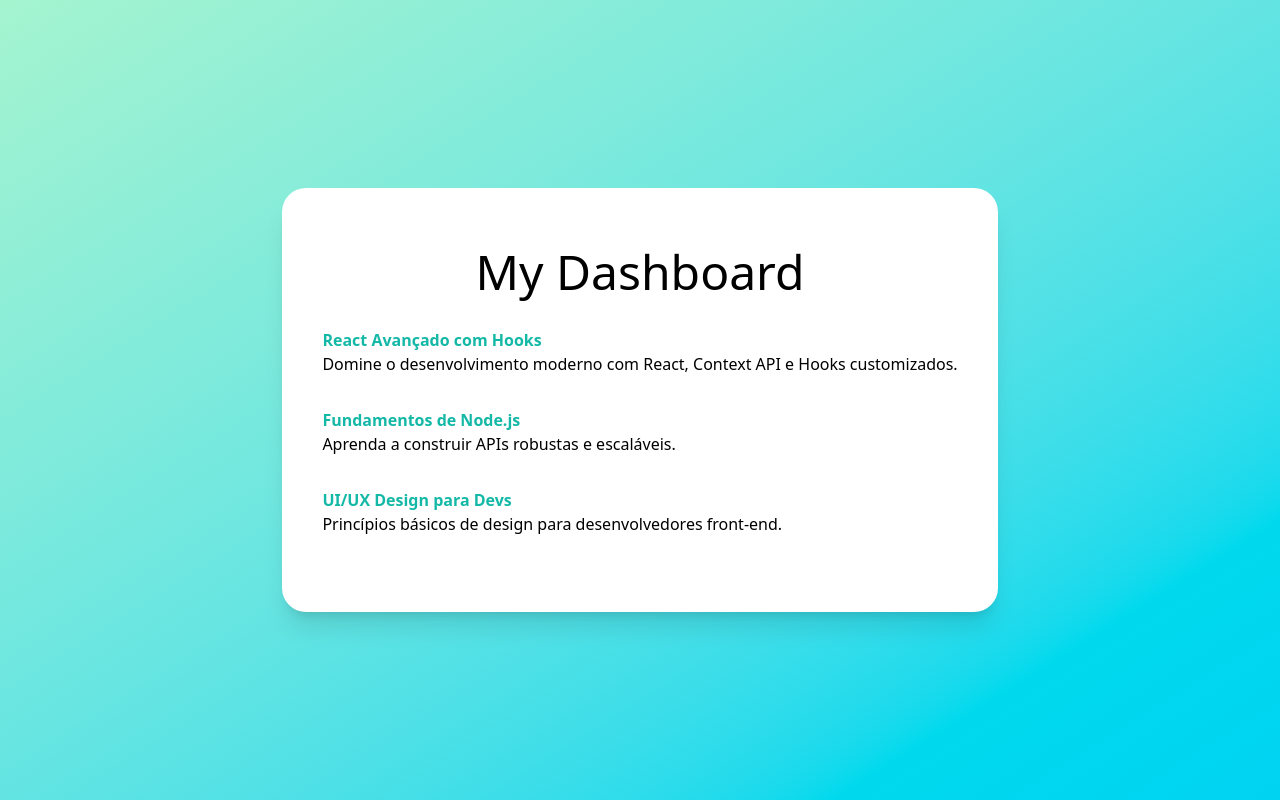
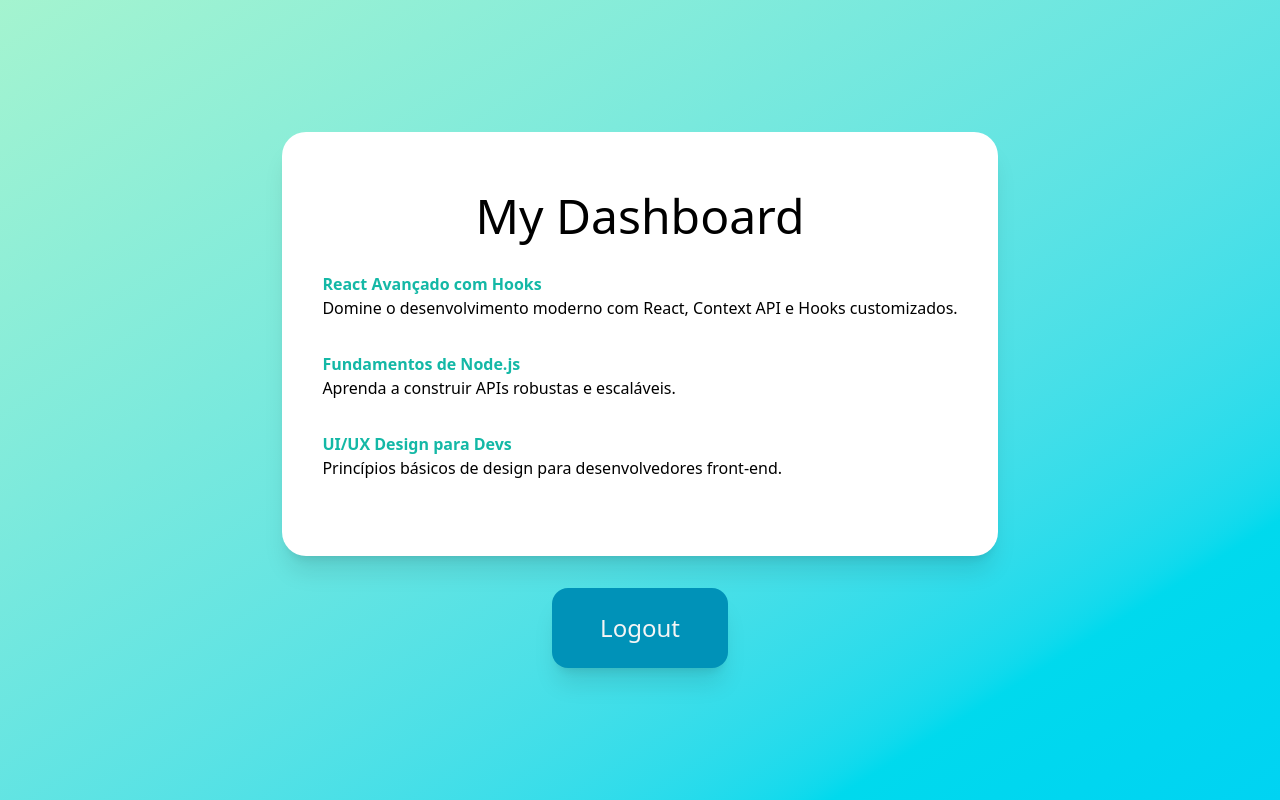
Before and after one commit to matheusbarney/Coursephere-Front-End, a React (Vite) app: page / in a window 1280 px wide. Built offline with nearby package versions, Linux system fonts and the light colour scheme; data requests are answered from the project's data file; sample sign-in values are in the browser's storage.

Commit message:
feat: Logout function

```diff
--- a/src/app/templates/DashboardTemplate.tsx
+++ b/src/app/templates/DashboardTemplate.tsx
@@ -1,7 +1,29 @@
+import Button from '../atoms/Button';
 import { DashboardMain } from '../components/DashboardMain';
+import { useEffect,useContext } from 'react';
+import AuthContext from '../../contexts/auth';
+import{ useNavigate } from 'react-router-dom';
 
 export function DashboardTemplate({}) {
+
+  const { Logout } = useContext(AuthContext);
+  const navigate = useNavigate();
+
+  async function handleLogout() {
+    try {
+      await Logout();
+      console.log("Successfully logged out");
+      navigate(`/login`);
+    } catch (error) {
+      console.error("Logout failed:", error);
+    }
+  }
+
+
   return <div className="flex min-h-screen flex-col items-center justify-center bg-gradient-to-br from-emerald-200 to-cyan-400 dark:bg-cyan-950">
         <DashboardMain     />
+        <div className="pt-8">
+          <Button type="button" mainText="Logout" showText={true} onClick={handleLogout}/>
+        </div>
       </div>;
 }
--- a/src/contexts/auth.tsx
+++ b/src/contexts/auth.tsx
@@ -6,12 +6,16 @@
     id: number;
     email: string;
     password: string;
+    courses_instructing: number[];
+    courses_owned: number[];
+    lessons_created: number[];
 }
 
 
 interface AuthContextType {
     user: User | null;
     Login: (email: string, password: string) => Promise<User>;
+    Logout: () => Promise<void>;
 }
 
 const AuthContext = createContext<AuthContextType>({} as AuthContextType);
@@ -47,8 +51,14 @@
         }
     }
 
+    async function Logout(): Promise<void> {
+        setUser(null);
+        localStorage.removeItem('user');
+        console.log('User logged out');
+    }
+
     return (
-        <AuthContext.Provider value={{ user, Login }}>
+        <AuthContext.Provider value={{ user, Login, Logout }}>
             {children}
         </AuthContext.Provider>
     );
```
